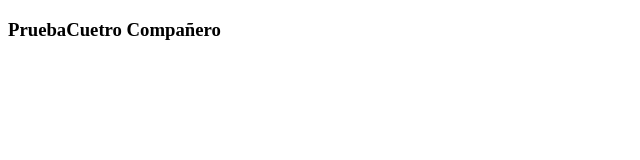
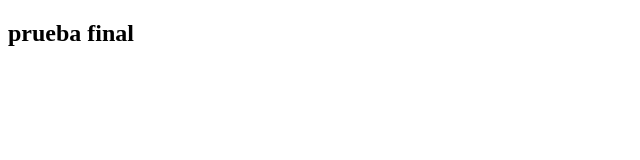
Before and after one commit to AnthonyMerive/api-game-insect, a plain HTML site: page index.html in a window 1280 px wide. Shown: the whole page, without its empty margins (0-640 px from the left). Drawn offline with Linux system fonts and the light colour scheme.

Commit message:
prueba final de contribucion

```diff
--- a/index.html
+++ b/index.html
@@ -8,7 +8,6 @@
 </head>
 <body>
 
-<h3>PruebaCuetro Compañero</h3>
-
+<h2>prueba final</h2>
 </body>
 </html>
```
